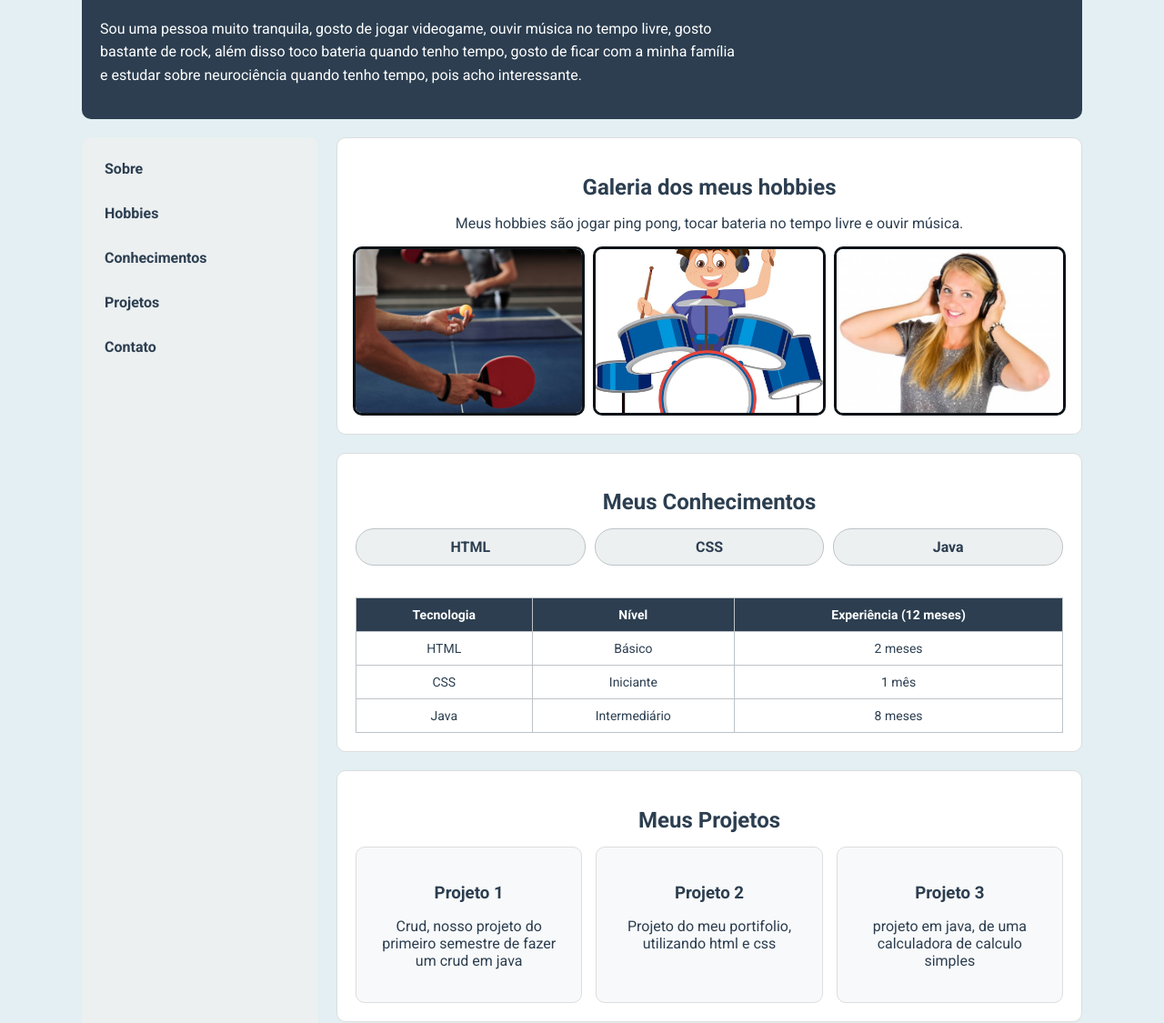
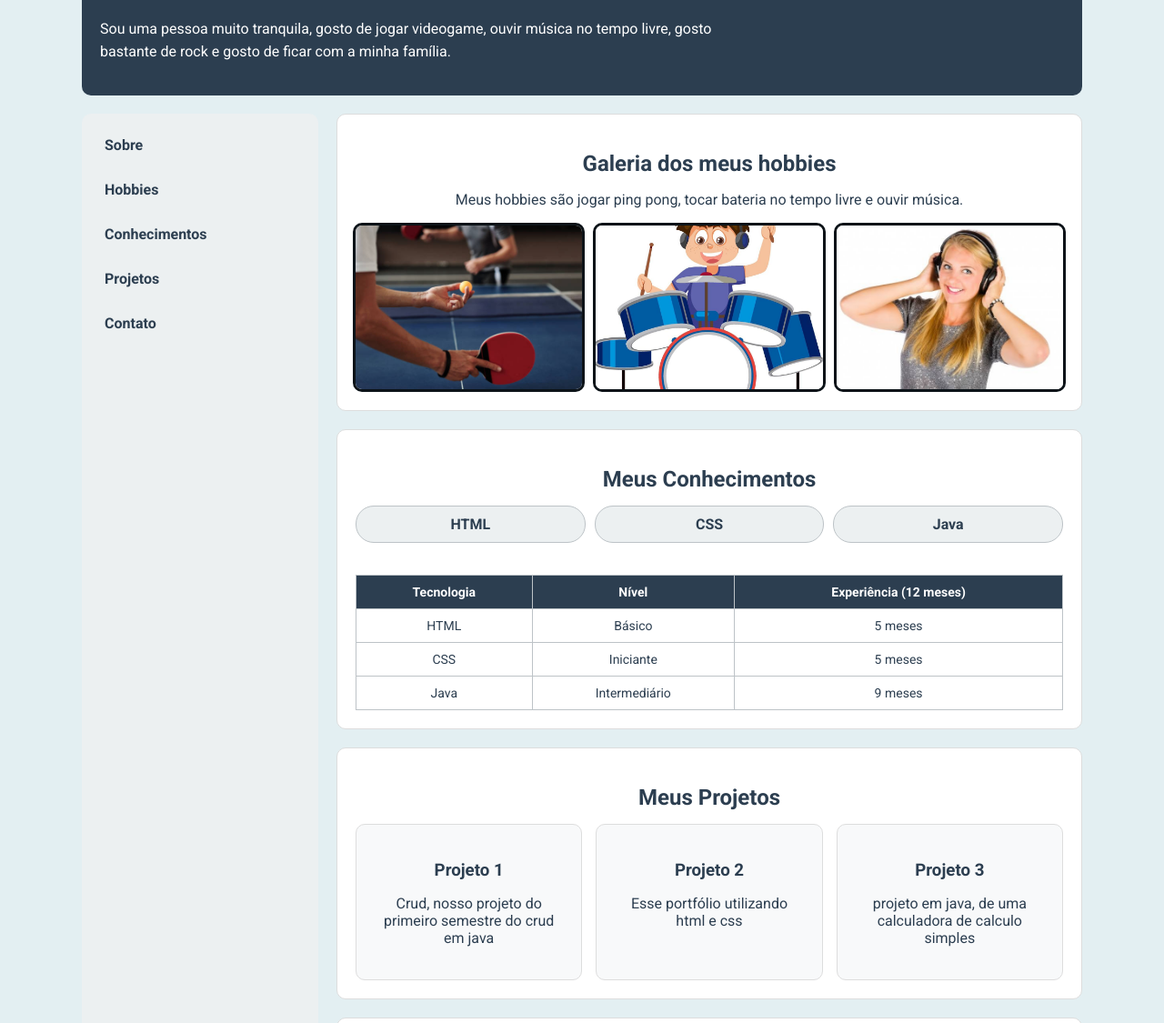
Before and after one commit to vini2008/Desenvolvimento-Web, a plain HTML site: page aula-115/index.html in a window 1280 px wide. Shown: the part 408-1533 px from the top of the page at 91% size. Drawn offline with Linux system fonts and the light colour scheme.

Commit message:
Add files via upload

```diff
--- a/aula-115/index.html
+++ b/aula-115/index.html
@@ -21,7 +21,7 @@
                 <button onclick="destacarSobre()">Destacar seção Sobre</button>
                 <button id="btn-tema" onclick="modoEscuro()">Modo Escuro</button>
                 <h1 id="titulo-principal">Meu Portfólio - Marcus Vinicius</h1>
-                <p id="sobre">Sou uma pessoa muito tranquila, gosto de jogar videogame, ouvir música no tempo livre, gosto bastante de rock, além disso toco bateria quando tenho tempo, gosto de ficar com a minha família e estudar sobre neurociência quando tenho tempo, pois acho interessante.</p>
+                <p id="sobre">Sou uma pessoa muito tranquila, gosto de jogar videogame, ouvir música no tempo livre, gosto bastante de rock e gosto de ficar com a minha família.</p>
             </div>
         </header>
 
@@ -68,17 +68,17 @@
                             <tr>
                                 <td>HTML</td>
                                 <td>Básico</td>
-                                <td>2 meses</td>
+                                <td>5 meses</td>
                             </tr>
                             <tr>
                                 <td>CSS</td>
                                 <td>Iniciante</td>
-                                <td>1 mês</td>
+                                <td>5 meses</td>
                             </tr>
                             <tr>
                                 <td>Java</td>
                                 <td>Intermediário</td>
-                                <td>8 meses</td>
+                                <td>9 meses</td>
                             </tr>
                         </tbody>
                     </table>
@@ -90,11 +90,11 @@
                 <div class="projetos-grid">
                     <div class="projeto-card">
                         <h3>Projeto 1</h3>
-                        <p>Crud, nosso projeto do primeiro semestre de fazer um crud em java</p>
+                        <p>Crud, nosso projeto do primeiro semestre do crud em java</p>
                     </div>
                     <div class="projeto-card">
                         <h3>Projeto 2</h3>
-                        <p>Projeto do meu portifolio, utilizando html e css</p>
+                        <p>Esse portfólio utilizando html e css</p>
                     </div>
                     <div class="projeto-card">
                         <h3>Projeto 3</h3>
--- a/aula-115/js/script.js
+++ b/aula-115/js/script.js
@@ -1,6 +1,6 @@
 alert("Bem-vindo(a) ao meu portfólio!");
 function apresentacao() {
-    alert("Olá! Meu nome é Marcus Vinicius e sou estudante de Desenvolvimento Web. E esse é o site do meu Portifolio !!!");
+    alert("Olá! Meu nome é Marcus Vinicius e sou estudante de Desenvolvimento Web. E esse é o site do meu Portfólio !!!");
 }
 function destacarSobre() {
     document.getElementById("sobre").style.backgroundColor = " #243e58";
@@ -12,7 +12,6 @@ function modoEscuro() {
     let botao = document.getElementById("btn-tema");
     let modoAtual = corpo.style.backgroundColor;
 
-    // Se estiver no escuro, volta para o claro
     if (modoAtual === "rgb(26, 26, 46)" || modoAtual === "#1a1a2e") {
         corpo.style.backgroundColor = "#e3eff2";
         corpo.style.color = "#2c3e50";
@@ -43,11 +42,9 @@ function modoEscuro() {
             item.style.borderColor = "#BDC3C7";
         });
 
-        // Muda o texto do botão para "Modo Escuro" já que agora voltou ao claro
         botao.innerText = "Modo Escuro";
 
     } else {
-        // Se estiver no claro, ativa o modo escuro
         corpo.style.backgroundColor = "#1a1a2e";
         corpo.style.color = "#ffffff";
 
@@ -77,7 +74,6 @@ function modoEscuro() {
             item.style.borderColor = "#0f3460";
         });
 
-        // Muda o texto do botão para "Modo Claro" já que agora está escuro
         botao.innerText = "Modo Claro";
     }
 }
@@ -109,6 +105,5 @@ document.getElementById("seuFormulario").addEventListener("submit", function(e)
     feedback.textContent = "✅ Mensagem enviada com sucesso!";
     feedback.style.color = "green";
 
-    // Opcional: limpar formulário
     this.reset();
 });
```
